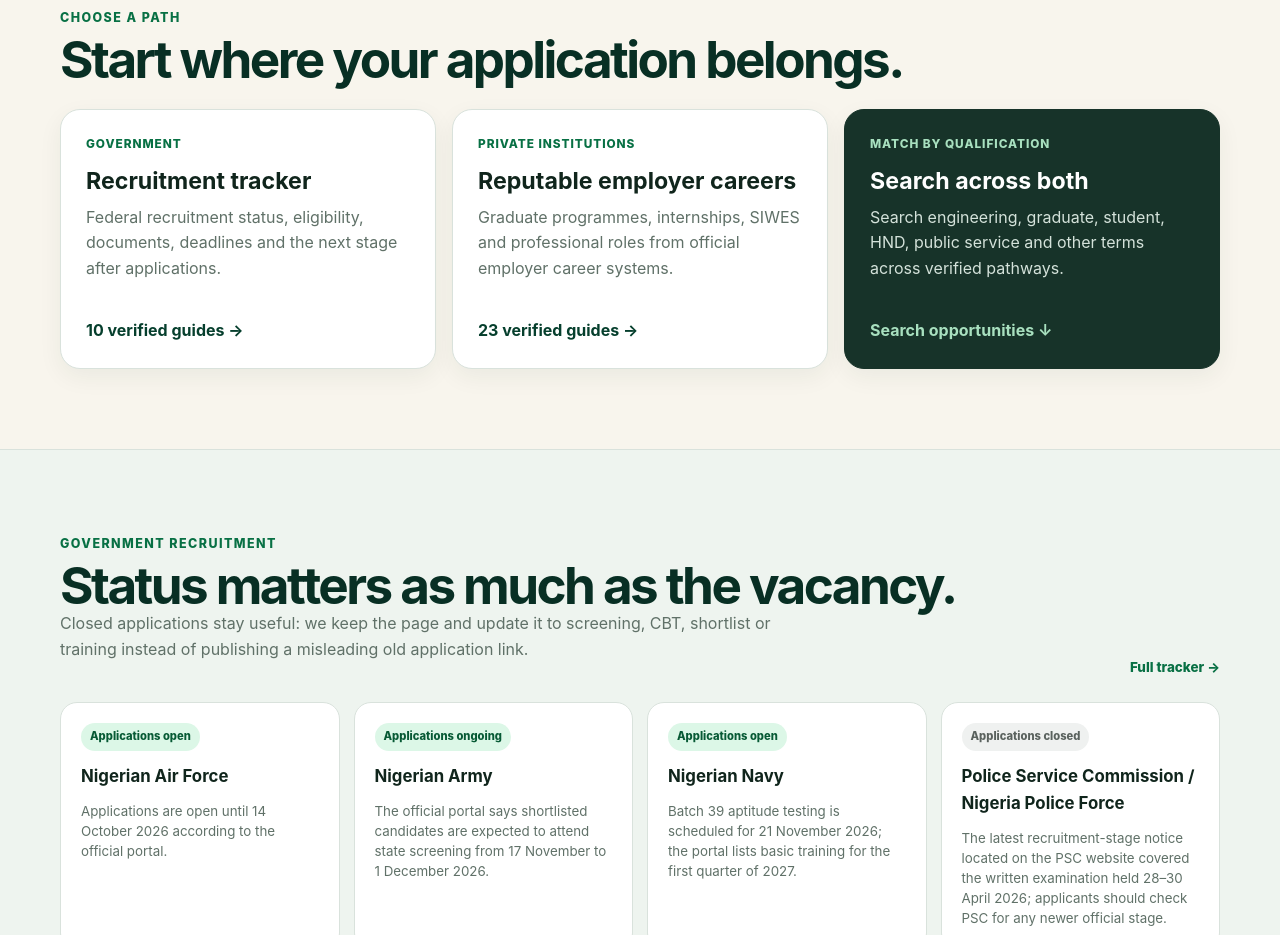
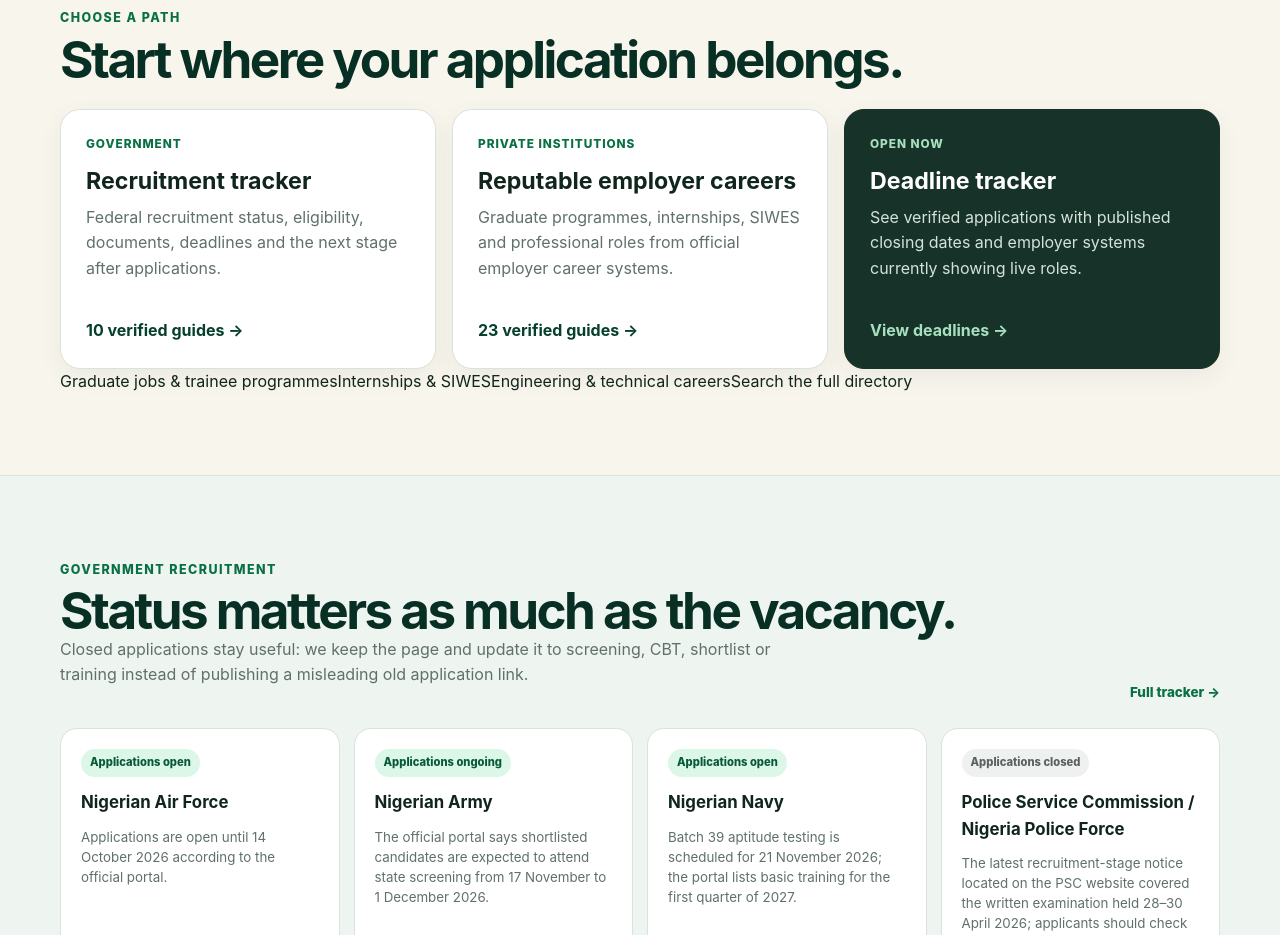
Before and after one commit to eghosa001/nigeria, a Next.js app: page /jobs in a window 1280 px wide. Shown: the part 2560-3495 px from the top of the page. Built offline with nearby package versions, Linux system fonts and the light colour scheme; no server answers.

Commit message:
feat(jobs): add focused career discovery links

```diff
--- a/app/jobs/page.tsx
+++ b/app/jobs/page.tsx
@@ -120,12 +120,19 @@ export default function JobsPage() {
               <p>Graduate programmes, internships, SIWES and professional roles from official employer career systems.</p>
               <b>{privateOpportunities.length} verified guides →</b>
             </Link>
-            <a href="#opportunities" className="jobs-path-card jobs-path-card-dark">
-              <span>Match by qualification</span>
-              <strong>Search across both</strong>
-              <p>Search engineering, graduate, student, HND, public service and other terms across verified pathways.</p>
-              <b>Search opportunities ↓</b>
-            </a>
+            <Link href="/jobs/deadlines" className="jobs-path-card jobs-path-card-dark">
+              <span>Open now</span>
+              <strong>Deadline tracker</strong>
+              <p>See verified applications with published closing dates and employer systems currently showing live roles.</p>
+              <b>View deadlines →</b>
+            </Link>
+          </div>
+
+          <div className="jobs-topic-links" aria-label="Browse careers by applicant type">
+            <Link href="/jobs/graduate">Graduate jobs & trainee programmes</Link>
+            <Link href="/jobs/internships">Internships & SIWES</Link>
+            <Link href="/jobs/engineering">Engineering & technical careers</Link>
+            <a href="#opportunities">Search the full directory</a>
           </div>
         </div>
       </section>
```
